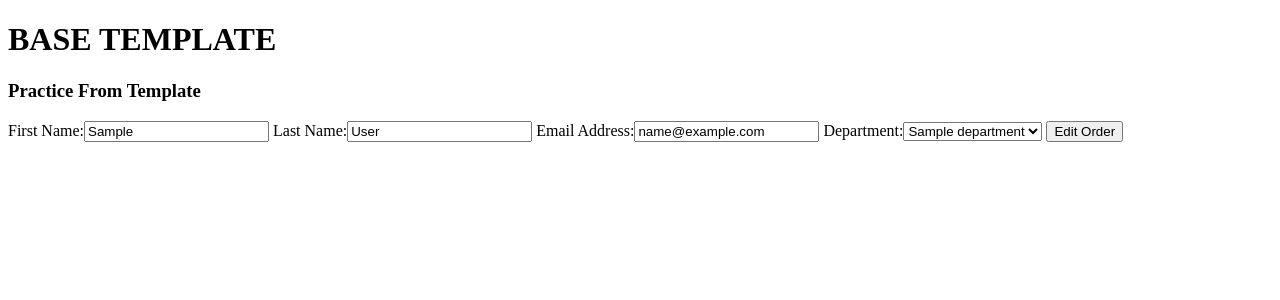
After one commit to peppuo/dg_gp, a Django app: page /template-form/1 in a window 1280 px wide. The commit adds this page. Shown: the top 300 px of the page. Run offline with Django 3.2, Linux system fonts and the light colour scheme; tables that the repository leaves empty hold one stand-in row (values such as "Sample post").

Commit message:
created a form page and simple page with table info

```diff
--- a/dummyApp/forms.py
+++ b/dummyApp/forms.py
@@ -2,9 +2,11 @@ from django import forms
 from .models import User
 
 
-class FormPractice(forms.ModelForm):
+class UserForm(forms.ModelForm):
 
     class Meta:
         model = User
-        fields = ('first_name', 'last_name', 'email_address', 'department',
-                  'registered', )
+        fields = ('first_name', 'last_name', 'email_address', 'department', )
+        labels = {'first_name': 'First Name', 'last_name': 'Last Name',
+                  'email_address': 'Email Address', 'department': 'Department',
+                  }
--- a/dummyApp/templates/dummyApp/base.html
+++ b/dummyApp/templates/dummyApp/base.html
@@ -7,6 +7,7 @@
     <title>dummyApp template</title>
 </head>
 <body>
+    <h1>BASE TEMPLATE</h1>
     {% block content %}
     {% endblock %}
 </body>
--- /dev/null
+++ b/dummyApp/templates/dummyApp/practice_form_template.html
@@ -0,0 +1,16 @@
+{% extends 'dummyApp/base.html' %}
+
+{% block content %}
+
+<div class="container">
+
+  <h3>Practice From Template</h3>
+
+  <form action="{% url 'practice_form_template' user.id %}" method="post">
+      {% csrf_token %}
+      {{ userform }}
+      <input type="submit" value="Edit Order">
+  </form>
+
+</div>
+{% endblock %}
--- a/dummyApp/urls.py
+++ b/dummyApp/urls.py
@@ -4,5 +4,8 @@ from . import views
 
 
 urlpatterns = [
-    path('template/', views.render_template, name='render_template'),
+    path('', views.render_base, name='home'),
+    path('task-logs/', views.render_logs, name='render_logs'),
+    path('template-form/<int:pk>', views.render_template,
+         name='practice_form_template'),
 ]
--- a/dummyApp/views.py
+++ b/dummyApp/views.py
@@ -1,5 +1,19 @@
 from django.shortcuts import render
+from .forms import UserForm
+from .models import User, Log
 
 
-def render_template(request):
-    return render(request, 'dummyApp/practice_template.html')
+def render_template(request, pk=1):
+    user = User.objects.get(pk=pk)
+    form = UserForm(instance=user)
+    return render(request, 'dummyApp/practice_form_template.html',
+                  {'userform': form, 'user': user})
+
+
+def render_logs(request):
+    logs = Log.objects.all()
+    return render(request, 'dummyApp/practice_template.html', {'logs': logs})
+
+
+def render_base(request):
+    return render(request, 'dummyApp/base.html')
```
Also changed, not shown: dummyApp/templates/dummyApp/practice_template.html (+12 -1 lines).
